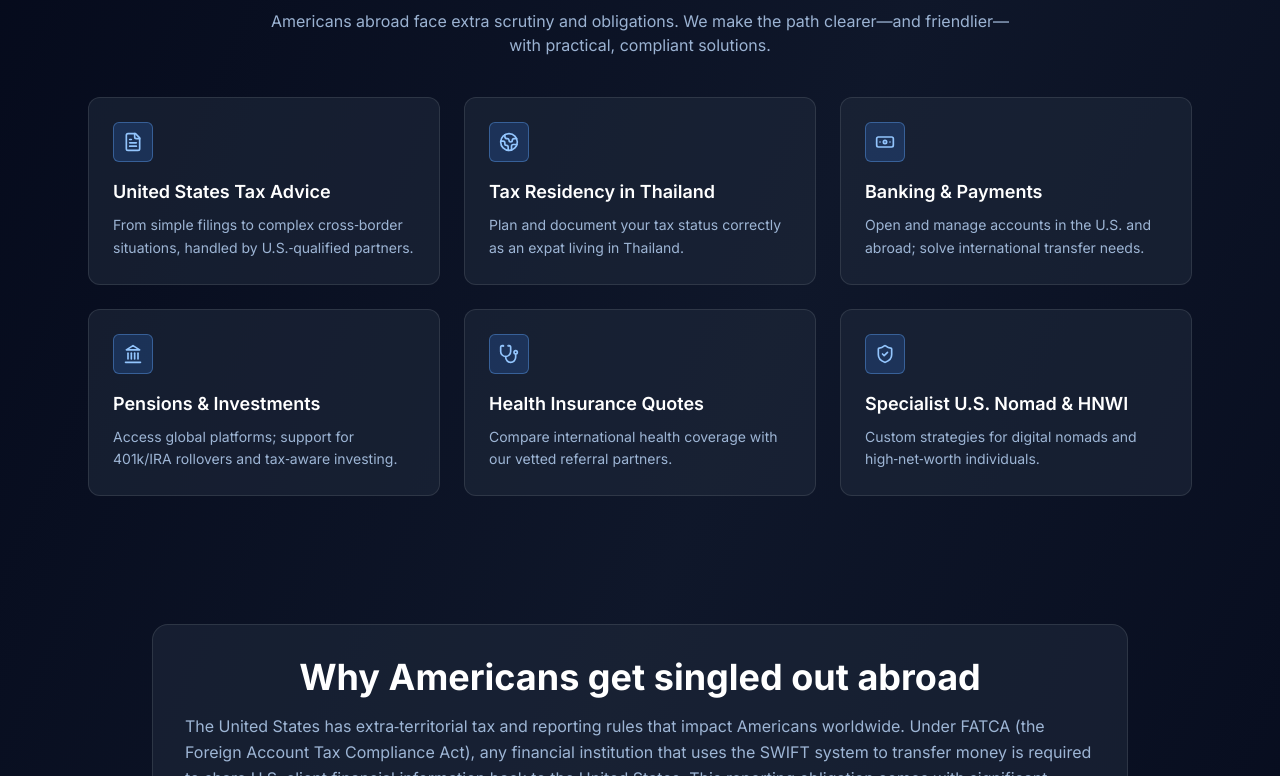
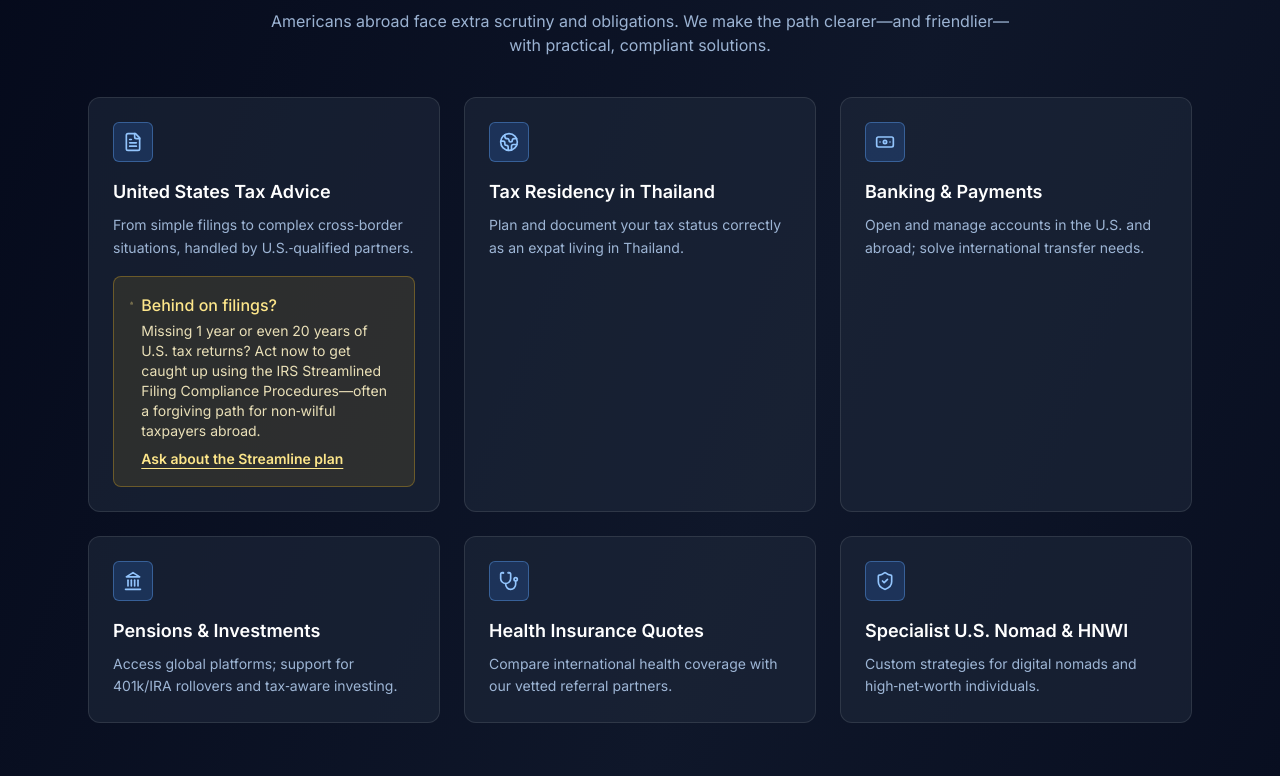
Before and after one commit to flamesuserresource4/frontend-repo_akfvulev_gh6qeo, a React (Vite) app: page / in a window 1280 px wide. Shown: the part 855-1631 px from the top of the page. Built offline with nearby package versions, Linux system fonts and the light colour scheme; a web font is replaced by a local one.

Commit message:
Update project prj_akfvulev - 2025-11-18T20:00:40.113Z

```diff
--- a/src/components/CTA.jsx
+++ b/src/components/CTA.jsx
@@ -87,6 +87,9 @@ export default function CTA() {
               {status === "error" && (
                 <p className="text-red-400">Something went wrong. Please try again.</p>
               )}
+              <p className="text-xs text-blue-200/60 mt-2 text-center max-w-prose">
+                We respect your privacy. We’ll only use your details to respond to your inquiry and provide the services you request. No spam. No selling of your data. You can request your data be updated or deleted at any time.
+              </p>
             </div>
           </form>
         </div>
--- a/src/components/Services.jsx
+++ b/src/components/Services.jsx
@@ -1,10 +1,15 @@
-import { ShieldCheck, Banknote, Stethoscope, FileText, Globe2, Landmark } from "lucide-react";
+import { ShieldCheck, Banknote, Stethoscope, FileText, Globe2, Landmark, AlertTriangle } from "lucide-react";
 
 const services = [
   {
     icon: FileText,
     title: "United States Tax Advice",
     desc: "From simple filings to complex cross‑border situations, handled by U.S.‑qualified partners.",
+    extra: {
+      headline: "Behind on filings?",
+      body: "Missing 1 year or even 20 years of U.S. tax returns? Act now to get caught up using the IRS Streamlined Filing Compliance Procedures—often a forgiving path for non‑wilful taxpayers abroad.",
+      cta: "Ask about the Streamline plan",
+    },
   },
   {
     icon: Globe2,
@@ -43,13 +48,25 @@ export default function Services() {
         </p>
 
         <div className="mt-10 grid sm:grid-cols-2 lg:grid-cols-3 gap-6">
-          {services.map(({ icon: Icon, title, desc }) => (
+          {services.map(({ icon: Icon, title, desc, extra }) => (
             <div key={title} className="rounded-xl border border-white/10 bg-slate-800/60 p-6 hover:bg-slate-800 transition-colors">
               <div className="h-10 w-10 rounded-md bg-blue-500/20 border border-blue-400/40 inline-flex items-center justify-center text-blue-300">
                 <Icon size={20} />
               </div>
               <h3 className="mt-4 text-white font-semibold text-lg">{title}</h3>
               <p className="mt-2 text-blue-200/80 text-sm leading-relaxed">{desc}</p>
+              {extra && (
+                <div className="mt-4 rounded-lg border border-amber-400/30 bg-amber-400/10 p-4">
+                  <div className="flex items-start gap-2 text-amber-200">
+                    <AlertTriangle size={16} className="mt-0.5" />
+                    <div>
+                      <p className="font-medium">{extra.headline}</p>
+                      <p className="text-sm mt-1 text-amber-100/90">{extra.body}</p>
+                      <a href="#consult" className="inline-block mt-2 text-sm font-semibold text-amber-200 underline underline-offset-4 hover:text-amber-100">{extra.cta}</a>
+                    </div>
+                  </div>
+                </div>
+              )}
             </div>
           ))}
         </div>
```
